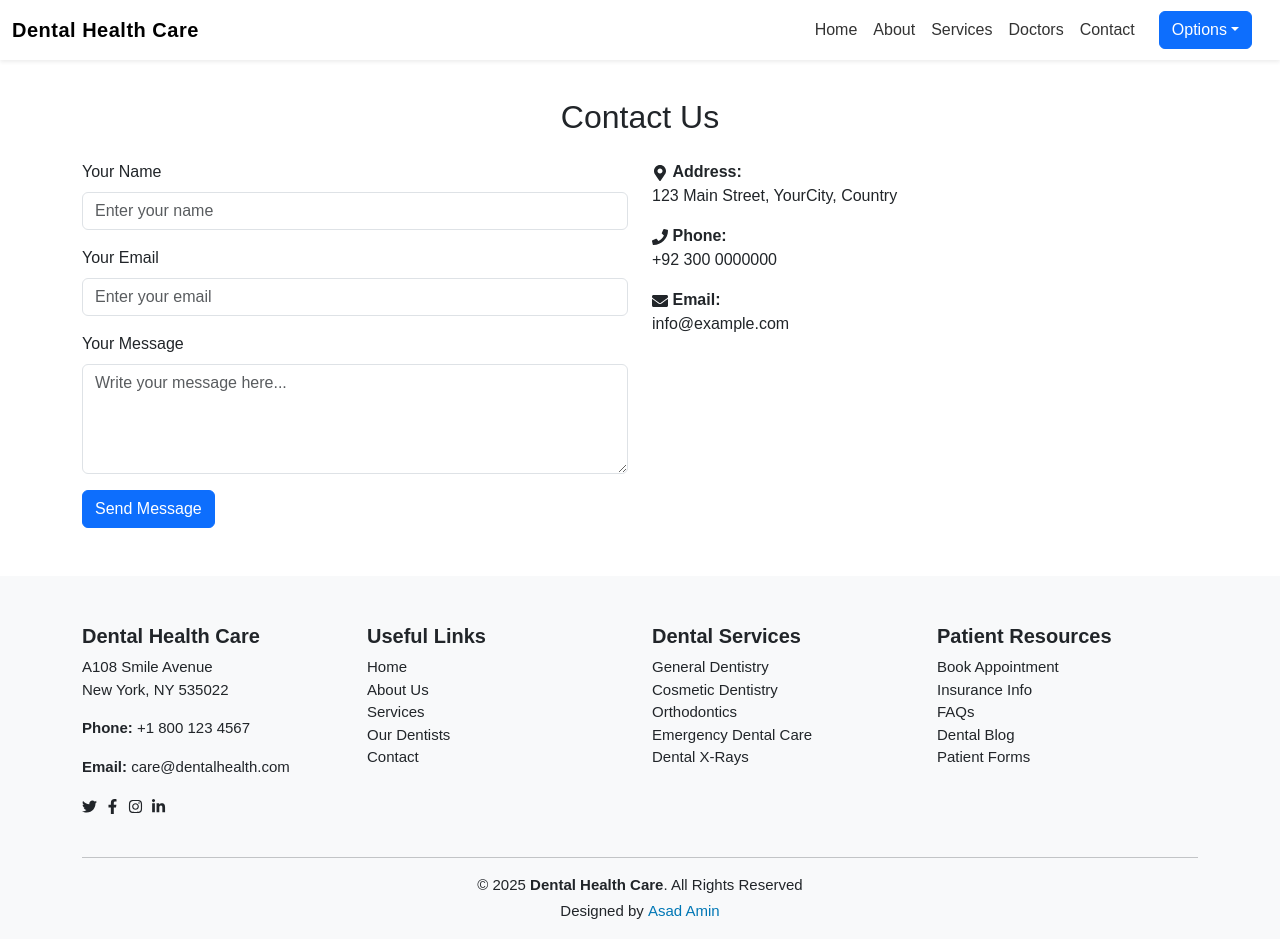
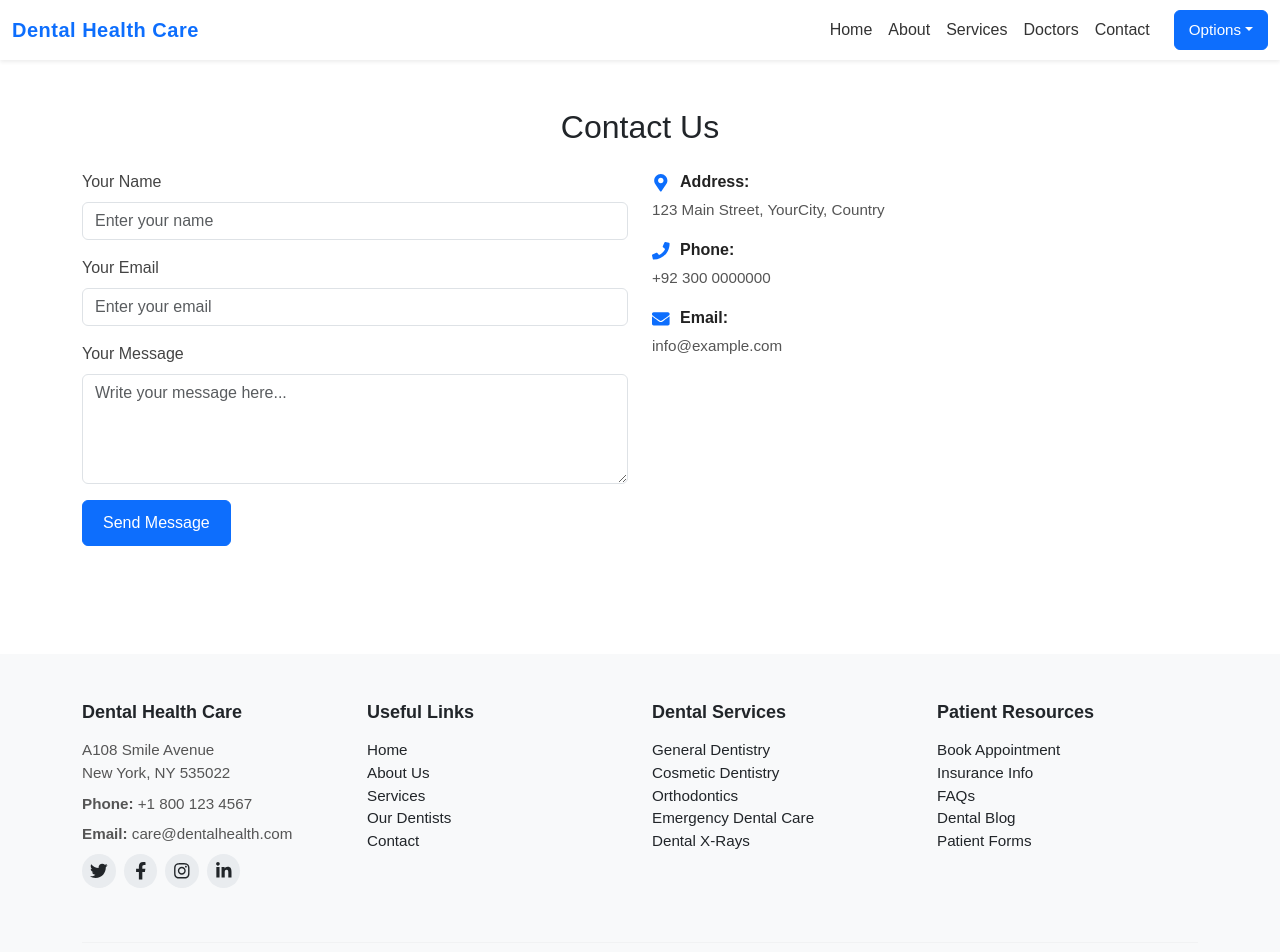
Before and after one commit to asadamin236/Healthcare-Teeth-website, a React (Vite) app: page /contact in a window 1280 px wide. Shown: the top 952 px of the page. Built offline with nearby package versions, Linux system fonts and the light colour scheme.

Commit message:
All Css Updated

```diff
--- a/src/components/About.css
+++ b/src/components/About.css
@@ -7,17 +7,58 @@
   margin-top: 40px;
   text-align: center;
 }
+
+body {
+  font-family: 'Poppins', sans-serif;
+}
 .containers {
   margin-top: 100px;
 }
-* {
-  font-family: 'Poppins', sans-serif;
+/* Section Headings */
+#about h2,
+#stats h2 {
+  font-size: 2rem;
+  font-weight: 700;
 }
-a {
-  font-family: 'Poppins', sans-serif;
+
+/* Subtext below headings */
+#about h6 {
+  font-size: 1rem;
+  font-weight: 400;
+  color: #444;
 }
-p {
-  font-family: 'Poppins', sans-serif;
+
+/* Strong titles for each feature point */
+#about strong {
+  font-size: 1.125rem;
+  font-weight: 600;
+}
+
+/* Description under each feature */
+#about h6 + h6 {
+  font-size: 1rem;
+  margin-top: 5px;
+  font-weight: 400;
+  color: #555;
+}
+
+/* Stats Section */
+.stats-item-content h3 {
+  font-size: 2rem;
+  font-weight: 700;
+  color: #007bff;
+  margin-bottom: 5px;
+}
+
+.stats-item-content p {
+  font-size: 1rem;
+  font-weight: 500;
+  color: #333;
+}
+
+/* Optional: icon wrapper spacing */
+.icon-wrapper {
+  margin-bottom: 10px;
 }
 
 .custom-stats-section .icon-wrapper {
--- a/src/components/AddDoctorModal.jsx
+++ b/src/components/AddDoctorModal.jsx
@@ -1,4 +1,5 @@
 import React, { useState } from "react";
+import "./AddDoctorModal.css";
 
 const AddDoctorModal = ({ addDoctor }) => {
   const [formData, setFormData] = useState({
--- /dev/null
+++ b/src/components/AppointmentModal.css
@@ -0,0 +1,66 @@
+/* Base Font Setup */
+body {
+  font-family: 'Poppins', sans-serif;
+}
+
+/* Modal Heading */
+.modal-title {
+  font-size: 1.5rem;
+  font-weight: 600;
+  color: #333;
+  font-family: 'Poppins', sans-serif;
+}
+
+/* Labels */
+.form-label {
+  font-size: 1rem;
+  font-weight: 500;
+  color: #444;
+  font-family: 'Poppins', sans-serif;
+}
+
+/* Input Fields */
+.form-control,
+.form-select {
+  font-size: 1rem;
+  padding: 10px 14px;
+  border-radius: 8px;
+  border: 1px solid #ccc;
+  font-family: 'Poppins', sans-serif;
+  transition: all 0.3s ease;
+}
+
+.form-control:focus,
+.form-select:focus {
+  border-color: #28a745;
+  box-shadow: 0 0 0 0.2rem rgba(40, 167, 69, 0.25);
+}
+
+/* Modal Body Spacing */
+.modal-body .mb-3 {
+  margin-bottom: 1.2rem;
+}
+
+/* Buttons */
+.modal-footer .btn-success {
+  background-color: #28a745;
+  border: none;
+  font-size: 1rem;
+  font-weight: 500;
+  padding: 10px 20px;
+  border-radius: 6px;
+  font-family: 'Poppins', sans-serif;
+  transition: background-color 0.3s ease;
+}
+
+.modal-footer .btn-success:hover {
+  background-color: #218838;
+}
+
+.modal-footer .btn-secondary {
+  font-size: 1rem;
+  font-weight: 500;
+  font-family: 'Poppins', sans-serif;
+  padding: 10px 18px;
+  border-radius: 6px;
+}
--- a/src/components/AppointmentModal.jsx
+++ b/src/components/AppointmentModal.jsx
@@ -1,4 +1,5 @@
 import React, { useState } from "react";
+import "./AppointmentModal.css";
 import "bootstrap/dist/css/bootstrap.min.css";
 import "bootstrap/dist/js/bootstrap.bundle.min.js";
 
@@ -30,8 +31,6 @@ const AppointmentModal = () => {
         method: "POST",
         headers: {
           "Content-Type": "application/json",
-          // Only include the Authorization header if your sheet is private
-          // Authorization: `Bearer ${apiKey}`,
         },
         body: JSON.stringify(formData),
       });
@@ -85,6 +84,7 @@ const AppointmentModal = () => {
                   type="text"
                   className="form-control"
                   name="name"
+                  placeholder="Enter your full name"
                   required
                   value={formData.name}
                   onChange={handleChange}
--- a/src/components/Doctors.css
+++ b/src/components/Doctors.css
@@ -1,22 +1,64 @@
+/* Global font setup */
+* {
+  font-family: 'Poppins', sans-serif;
+}
+
+/* Section Heading */
+#doctors h2 {
+  font-size: 2rem;
+  font-weight: 700;
+  color: #333;
+}
+
+/* Subtext under heading */
+#doctors p.text-muted {
+  font-size: 1rem;
+  font-weight: 400;
+  color: #666;
+}
+
+/* Doctor card */
 .doctor-card {
   transition: transform 0.3s ease, box-shadow 0.3s ease;
+  padding: 20px;
+  border-radius: 12px;
+  background-color: #fff;
 }
 
+/* Card hover effect */
 .doctor-card:hover {
   transform: translateY(-8px);
   box-shadow: 0 10px 20px rgba(0, 0, 0, 0.1);
 }
 
+/* Doctor image */
 .doctor-img {
   width: 120px;
   height: 120px;
   object-fit: cover;
   border-radius: 50%;
   border: 4px solid #0d6efd;
-  margin: 0 auto;
+  margin: 0 auto 15px auto;
   display: block;
 }
 
-* {
-  font-family: 'Poppins', sans-serif;
+/* Doctor name */
+.doctor-card h5 {
+  font-size: 1.25rem;
+  font-weight: 600;
+  color: #222;
 }
+
+/* Specialty */
+.doctor-card p.text-primary {
+  font-size: 1rem;
+  font-weight: 500;
+  margin-bottom: 4px;
+}
+
+/* Description */
+.doctor-card p.text-muted.small {
+  font-size: 0.95rem;
+  line-height: 1.5;
+  color: #666;
+}
--- a/src/components/Footer.jsx
+++ b/src/components/Footer.jsx
@@ -160,7 +160,7 @@ const Footer = () => {
           <p className="mb-0">
             Designed by{" "}
             <a
-              href="https://www.linkedin.com/in/asadamin/"
+              href="https://www.linkedin.com/in/asad-amin-701329294/"
               target="_blank"
               rel="noopener noreferrer"
               style={{
--- a/src/components/Hero.css
+++ b/src/components/Hero.css
@@ -1,18 +1,44 @@
-/* src/components/Hero.css */
-
-.containers {
-  margin-top: 100px;
-}
+/* Global font */
 * {
   font-family: 'Poppins', sans-serif;
 }
-a {
-  font-family: 'Poppins', sans-serif;
-}
-p {
-  font-family: 'Poppins', sans-serif;
+
+/* Hero container */
+.hero-section {
+  padding-top: 80px;
+  padding-bottom: 80px;
+  background-color: #f8f9fa;
 }
 
+.hero-section h1 {
+  font-size: 2rem;
+  font-weight: 700;
+  color: #000;
+}
+
+.hero-section h3 {
+  font-size: 1.25rem;
+  font-weight: 500;
+  color: #333;
+}
+
+.card-box {
+  position: relative;
+  padding-top: 60px;
+  padding-bottom: 20px;
+  padding-left: 15px;
+  padding-right: 15px;
+  border-radius: 10px;
+  background-color: #ffffff;
+  transition: transform 0.3s ease, box-shadow 0.3s ease;
+}
+
+.card-box:hover {
+  transform: translateY(-6px);
+  box-shadow: 0 10px 20px rgba(0, 0, 0, 0.1);
+}
+
+/* Icon inside circle */
 .icon-circle {
   width: 50px;
   height: 50px;
@@ -29,12 +55,34 @@ p {
   z-index: 2;
 }
 
-.card-box {
-  position: relative;
-  padding-top: 60px; /* ensures there's room for the floating icon */
+.card-box h5 {
+  font-size: 1.125rem;
+  font-weight: 600;
+  margin-top: 20px;
+  color: #222;
 }
+
+.card-box p {
+  font-size: 0.95rem;
+  font-weight: 400;
+  color: #555;
+  margin: 10px 0 0;
+  line-height: 1.5;
+}
+
+/* Mobile tweak */
 @media (max-width: 768px) {
   .hero-section {
-    margin-top: 50px; /* Push hero section down slightly on mobile */
+    padding-top: 50px;
+    padding-bottom: 50px;
+    text-align: center;
+  }
+
+  .hero-section h1 {
+    font-size: 1.5rem;
+  }
+
+  .hero-section h3 {
+    font-size: 1rem;
   }
 }
--- a/src/components/Navbar.css
+++ b/src/components/Navbar.css
@@ -1,76 +1,85 @@
-/* Navbar.css */
+/* Global font */
+* {
+  font-family: 'Poppins', sans-serif;
+}
 
+/* Fixed, translucent navbar */
 .custom-navbar {
-  position: fixed !important; /* Fix it at the top of viewport */
+  position: fixed !important;
   top: 0;
   left: 0;
   right: 0;
-  height: 60px; /* fixed navbar height */
-  z-index: 1200; /* on top of other content */
-  background-color: white; /* or your navbar background */
-  box-shadow: 0 2px 4px rgba(0,0,0,0.1);
+  height: 60px;
+  z-index: 1200;
+  backdrop-filter: blur(10px);
+  background-color: rgba(255, 255, 255, 0.9);
+  box-shadow: 0 2px 4px rgba(0, 0, 0, 0.1);
+  transition: all 0.3s ease-in-out;
 }
 
-* {
-  font-family: 'Poppins', sans-serif;
-}
-a {
-  font-family: 'Poppins', sans-serif;
-}
-p {
-  font-family: 'Poppins', sans-serif;
+/* Brand title */
+.navbar-brand {
+  font-size: 1.25rem;
+  font-weight: 700;
+  letter-spacing: 0.5px;
+  color: #0d6efd !important;
 }
 
-/* Collapse menu: position absolute below navbar */
+/* Nav links */
+.nav-link {
+  font-size: 0.95rem;
+  font-weight: 500;
+  color: #333 !important;
+  transition: color 0.2s ease;
+  padding: 0.5rem 0.75rem;
+}
+
+.nav-link:hover {
+  color: #0d6efd !important;
+}
+
+/* Collapse menu (mobile) */
 #navbarNav {
   position: absolute;
-  top: 60px; /* same as navbar height */
+  top: 60px;
+  left: 0;
   right: 0;
-  left: 0;
-  background-color: white; /* Or your navbar bg color */
-  box-shadow: 0 4px 8px rgba(0,0,0,0.1);
+  background-color: white;
+  box-shadow: 0 4px 8px rgba(0, 0, 0, 0.1);
   border-radius: 0 0 0.25rem 0.25rem;
-  z-index: 1029; /* just below navbar */
+  z-index: 1029;
+  padding: 1rem;
 }
 
-/* Show the collapse menu with animation */
 .collapse.show {
   display: block !important;
 }
 
-.custom-navbar {
-  backdrop-filter: blur(10px); /* subtle glass effect */
-  background-color: rgba(255, 255, 255, 0.9); /* semi-transparent white */
-  transition: all 0.3s ease-in-out;
-  z-index: 1030;
+/* Dropdown button */
+.btn.dropdown-toggle {
+  font-size: 0.95rem;
+  font-weight: 500;
+  padding: 8px 14px;
+  border-radius: 6px;
 }
 
-.nav-link {
-  font-weight: 500;
-  color: #333 !important;
-  transition: color 0.2s;
+.dropdown-menu {
+  font-size: 0.9rem;
+  font-weight: 400;
+  font-family: 'Poppins', sans-serif;
 }
 
-.nav-link:hover {
-  color: #0d6efd !important; /* Bootstrap primary blue */
-}
-
-.navbar-brand {
-  letter-spacing: 0.5px;
-}
-
-/* Optional: spacing inside collapse menu */
-.navbar-nav {
-  padding: 0.5rem 1rem;
-}
-
-/* Hide collapse menu on larger screens (Bootstrap handles this normally) */
-@media(min-width: 992px) {
+/* Hide absolute collapse on larger screens */
+@media (min-width: 992px) {
   #navbarNav {
     position: static;
     background-color: transparent;
     box-shadow: none;
     border-radius: 0;
+    padding: 0;
   }
 
+  .navbar-nav {
+    padding: 0;
+  }
 }
--- a/src/components/Services.css
+++ b/src/components/Services.css
@@ -1,12 +1,14 @@
-/* Font globally */
+/* Global Font and Box Sizing */
 *,
 *::before,
 *::after {
   font-family: 'Poppins', sans-serif;
   box-sizing: border-box;
+  margin: 0;
+  padding: 0;
 }
 
-/* Container Layout */
+/* Section Wrapper */
 .services-container-wrapper {
   padding: 60px 20px;
   background-color: #f8f9fa;
@@ -16,19 +18,20 @@
   font-size: 2rem;
   font-weight: 700;
   color: #333;
+  margin-bottom: 40px;
 }
 
-/* Grid Layout */
+/* Grid Container */
 .services-container {
   display: grid;
   grid-template-columns: repeat(auto-fit, minmax(260px, 1fr));
-  gap: 20px;
+  gap: 24px;
 }
 
-/* Card Base */
+/* Individual Service Card */
 .service-card {
   background: #fff;
-  border-radius: 8px;
+  border-radius: 10px;
   padding: 25px;
   text-align: center;
   transition: transform 0.3s ease, box-shadow 0.3s ease;
@@ -36,39 +39,48 @@
   box-shadow: 0 2px 8px rgba(0, 0, 0, 0.05);
 }
 
-/* Hover Effect */
+/* Hover Effects */
 .service-card:hover,
 .service-card.hovered {
   transform: translateY(-10px);
-  box-shadow: 0 10px 20px rgba(0, 0, 0, 0.12);
+  box-shadow: 0 10px 25px rgba(0, 0, 0, 0.12);
   cursor: pointer;
 }
 
-/* Icon Style */
+/* Icon Styling */
 .service-card .icon {
-  font-size: 40px;
+  font-size: 42px;
   color: #0d6efd;
-  margin-bottom: 15px;
+  margin-bottom: 18px;
 }
 
-/* Text Styles */
+/* Title Styling */
 .service-card h3 {
   font-size: 1.25rem;
   margin-bottom: 10px;
   font-weight: 600;
-  color: #333;
+  color: #222;
 }
 
+/* Description Styling */
 .service-card p {
   font-size: 0.95rem;
-  color: #666;
-  line-height: 1.5;
+  color: #555;
+  line-height: 1.6;
 }
 
-/* Responsive */
-@media (max-width: 480px) {
+/* Responsive Adjustments */
+@media (max-width: 768px) {
+  .services-container-wrapper {
+    padding: 40px 15px;
+  }
+
+  .services-heading {
+    font-size: 1.5rem;
+  }
+
   .service-card {
-    padding: 20px 15px;
+    padding: 20px;
   }
 
   .service-card h3 {
--- a/src/components/footer.css
+++ b/src/components/footer.css
@@ -1,15 +1,75 @@
-li a {
-  text-decoration: none;
-}
-
+/* Global footer base */
 footer {
   font-family: 'Poppins', sans-serif;
   font-size: 15px;
+  background-color: #f8f9fa;
+  color: #333;
 }
+
+/* Section headings */
 footer h5 {
+  font-size: 1.125rem;
   font-weight: 600;
+  margin-bottom: 15px;
 }
+
+/* Paragraph text */
+footer p {
+  font-size: 0.95rem;
+  margin-bottom: 8px;
+  color: #555;
+}
+
+/* Links */
 footer a {
   font-family: 'Poppins', sans-serif;
+  font-size: 0.95rem;
   text-decoration: none;
+  color: #333;
+  transition: color 0.3s ease;
 }
+
+footer a:hover {
+  color: #0d6efd; /* Bootstrap primary blue */
+  text-decoration: underline;
+}
+
+/* Social icons */
+footer .d-flex a {
+  font-size: 1.1rem;
+  padding: 8px;
+  display: inline-flex;
+  align-items: center;
+  justify-content: center;
+  border-radius: 50%;
+  background-color: #e9ecef;
+  transition: background-color 0.3s ease, color 0.3s ease;
+}
+
+footer .d-flex a:hover {
+  background-color: #0d6efd;
+  color: white;
+}
+
+/* Footer bottom line */
+footer hr {
+  border-color: rgba(0, 0, 0, 0.1);
+  margin: 30px 0;
+}
+
+/* Bottom copyright section */
+footer .text-center p {
+  font-size: 0.9rem;
+  color: #666;
+}
+
+/* LinkedIn designer credit */
+footer .text-center a {
+  color: #0077b5;
+  font-weight: 500;
+  transition: color 0.3s ease;
+}
+
+footer .text-center a:hover {
+  color: #005885;
+}
--- a/src/pages/Contact.css
+++ b/src/pages/Contact.css
@@ -1,13 +1,78 @@
-.containers {
-  margin-top: 50px;
+/* Base font */
+* {
+  font-family: 'Poppins', sans-serif;
+  box-sizing: border-box;
 }
 
-* {
-  font-family: 'Poppins', sans-serif;
+.containers {
+  margin-top: 60px;
+  margin-bottom: 60px;
 }
-a {
-  font-family: 'Poppins', sans-serif;
+
+/* Section heading */
+h2 {
+  font-size: 2rem;
+  font-weight: 700;
+  color: #0d6efd;
+  margin-bottom: 30px;
 }
-p {
-  font-family: 'Poppins', sans-serif;
+
+/* Labels */
+.form-label {
+  font-size: 1rem;
+  font-weight: 500;
+  color: #333;
 }
+
+/* Input fields */
+.form-control {
+  font-size: 1rem;
+  padding: 12px 14px;
+  border-radius: 8px;
+  border: 1px solid #ccc;
+  transition: border 0.3s ease, box-shadow 0.3s ease;
+}
+
+.form-control:focus {
+  border-color: #0d6efd;
+  box-shadow: 0 0 0 0.2rem rgba(13, 110, 253, 0.25);
+}
+
+/* Submit button */
+button.btn-primary {
+  font-size: 1rem;
+  font-weight: 500;
+  padding: 10px 20px;
+  border-radius: 6px;
+}
+
+/* Right-side contact details */
+.col-md-6 p {
+  font-size: 0.95rem;
+  color: #555;
+  margin: 5px 0 15px 0;
+}
+
+.col-md-6 strong {
+  font-weight: 600;
+  color: #222;
+}
+
+.col-md-6 svg {
+  color: #0d6efd;
+  margin-right: 6px;
+  vertical-align: middle;
+  font-size: 1.1rem;
+}
+
+/* Responsive tweaks */
+@media (max-width: 768px) {
+  .containers {
+    margin-top: 40px;
+    margin-bottom: 40px;
+  }
+
+  h2 {
+    font-size: 1.5rem;
+  }
+}
```
Also changed, not shown: src/components/AddDoctorModal.css (added, +49 -0 lines).
